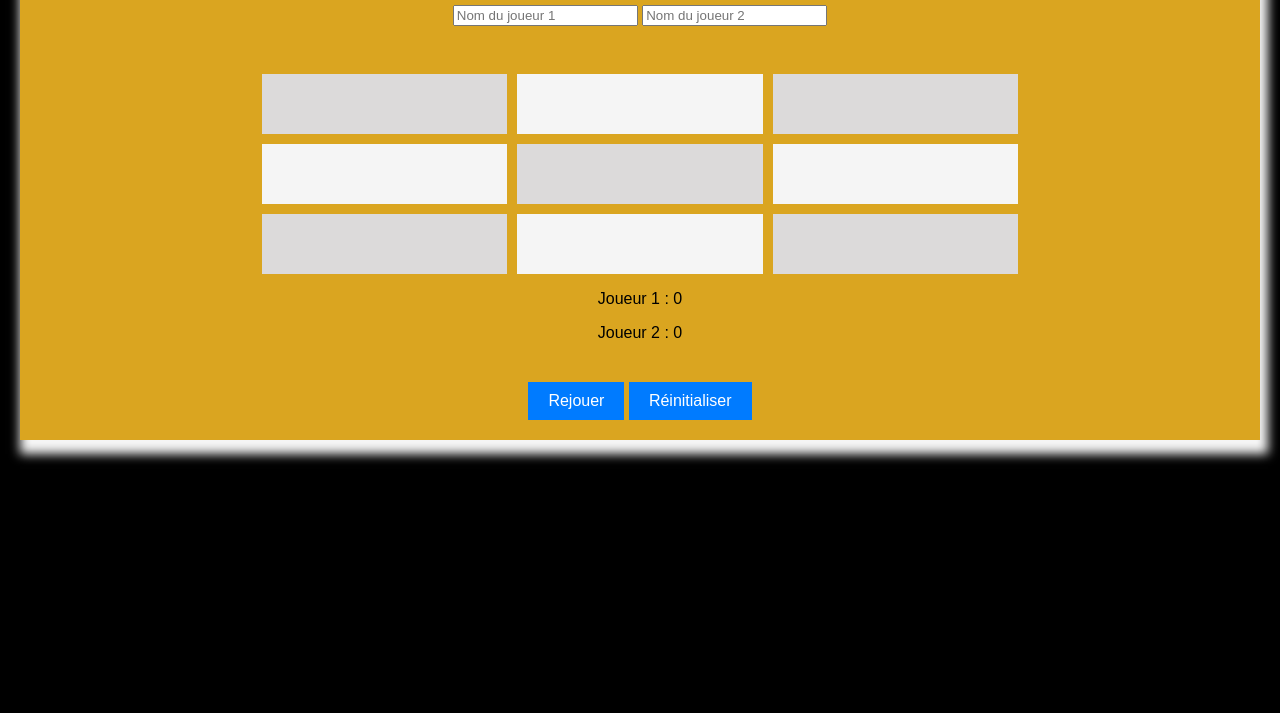
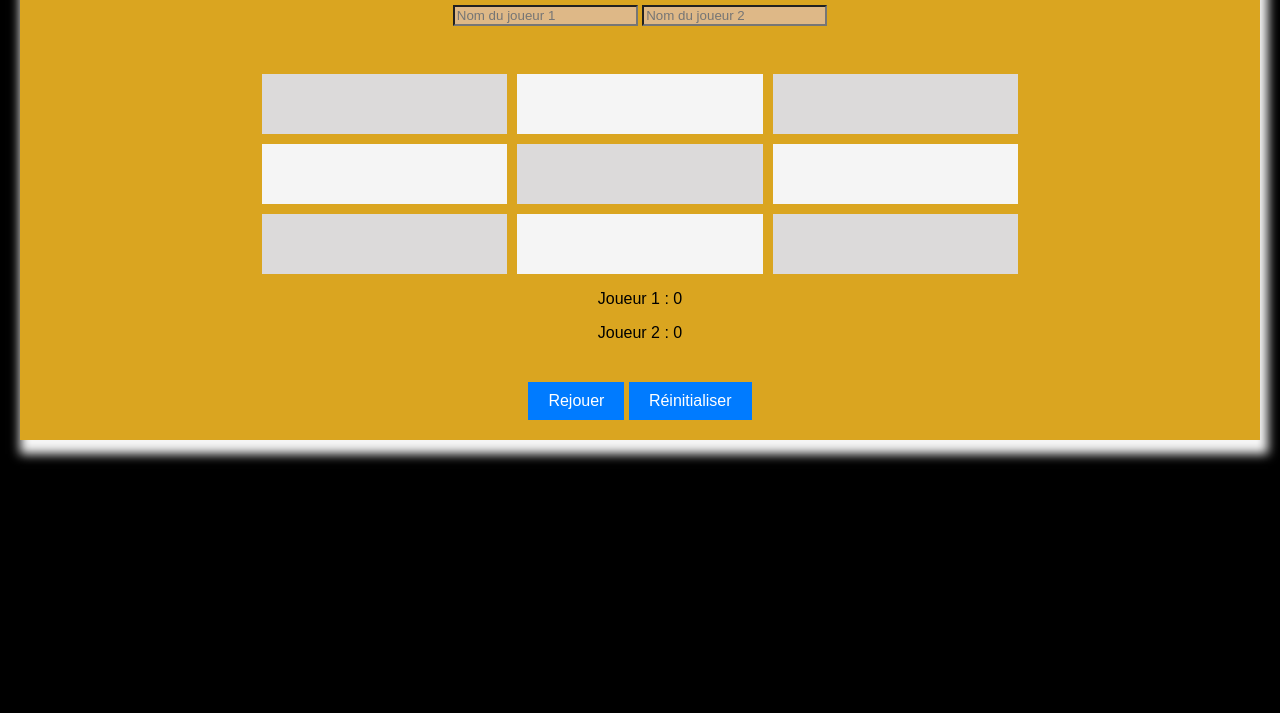
Before and after one commit to ABDALLAHSOILIHIMzeAssaf/Mes_Projets, a plain HTML site: page Tic tac toe/morpion.html in a window 1280 px wide. Shown: the part 87-800 px from the top of the page. Drawn offline with Linux system fonts and the light colour scheme.

Commit message:
Jeu de Morpion

```diff
--- a/Tic tac toe/morpion.css
+++ b/Tic tac toe/morpion.css
@@ -56,3 +56,9 @@ button {
 button:hover {
     background-color: #0056b3;
 }
+
+input
+{
+    background-color: burlywood;
+    color: #0056b3;
+}
```
